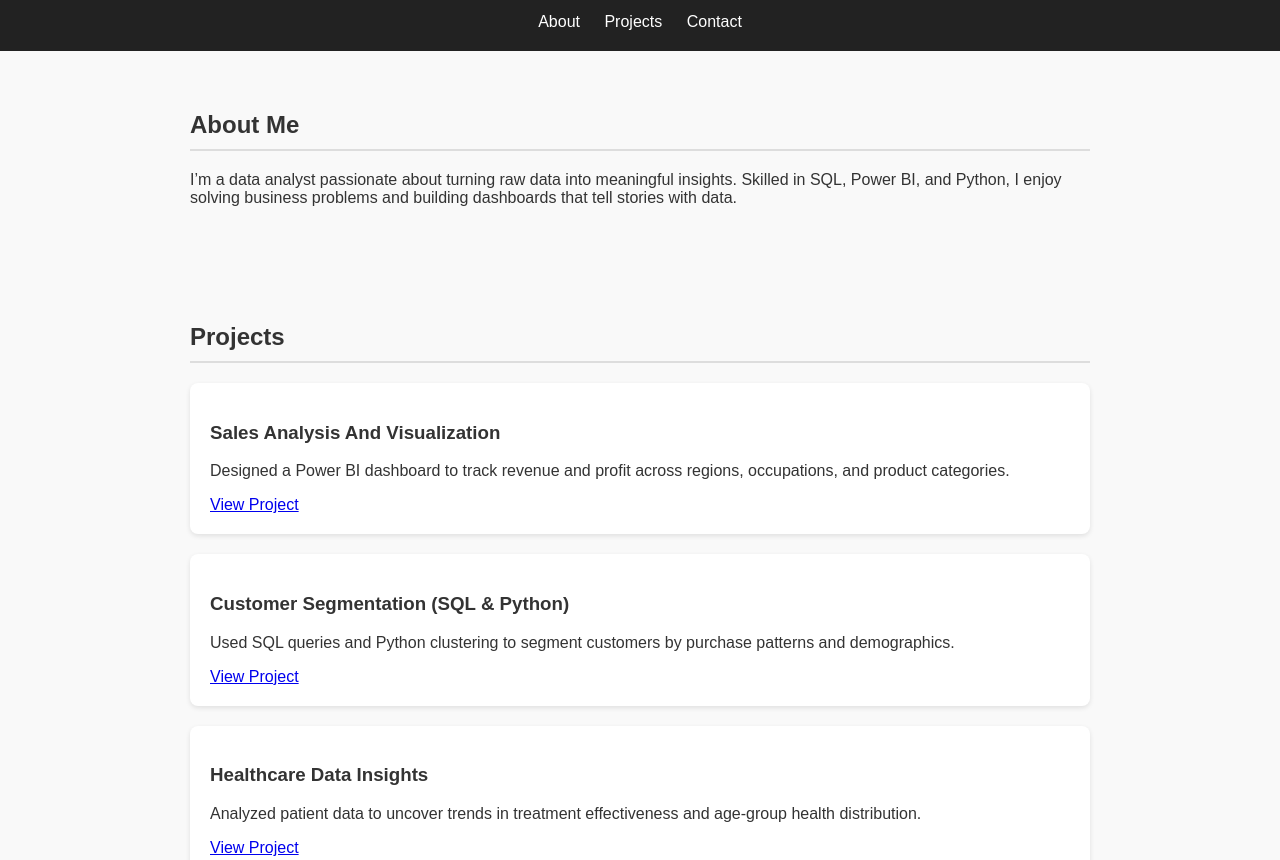
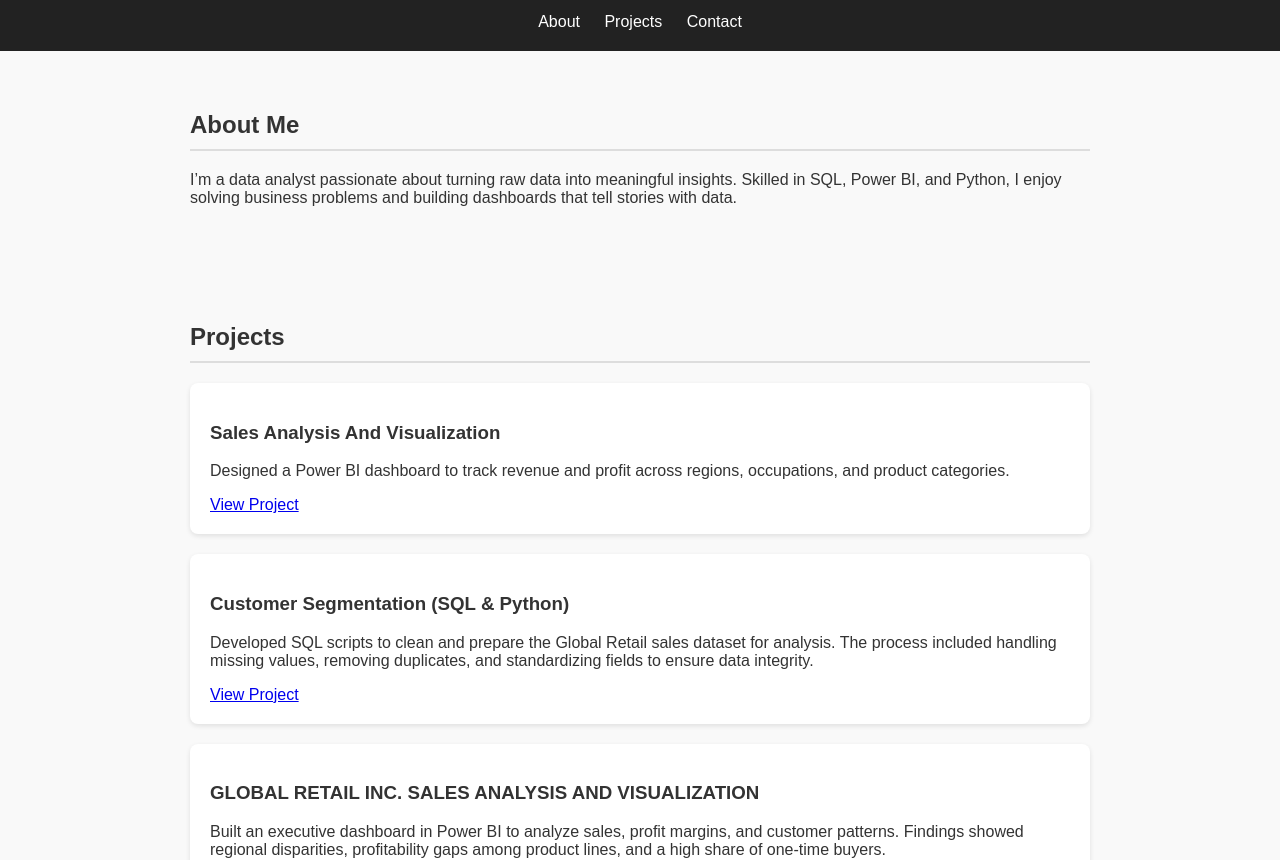
Before and after one commit to Ibukun01-max/ibukun01-max.github.io, a plain HTML site: page index.html in a window 1280 px wide. Shown: the part 95-955 px from the top of the page. Drawn offline with Linux system fonts and the light colour scheme.

Commit message:
index.html

```diff
--- a/index.html
+++ b/index.html
@@ -87,14 +87,14 @@
 
     <div class="project">
       <h3>Customer Segmentation (SQL & Python)</h3>
-      <p>Used SQL queries and Python clustering to segment customers by purchase patterns and demographics.</p>
+      <p>Developed SQL scripts to clean and prepare the Global Retail sales dataset for analysis. The process included handling missing values, removing duplicates, and standardizing fields to ensure data integrity.</p>
       <a href="https://github.com/ibukun01-max/Customer-Segmentation" target="_blank">View Project</a>
     </div>
 
     <div class="project">
-      <h3>Healthcare Data Insights</h3>
-      <p>Analyzed patient data to uncover trends in treatment effectiveness and age-group health distribution.</p>
-      <a href="https://github.com/ibukun01-max/Healthcare-Analysis" target="_blank">View Project</a>
+      <h3>GLOBAL RETAIL INC. SALES ANALYSIS AND VISUALIZATION</h3>
+      <p>Built an executive dashboard in Power BI to analyze sales, profit margins, and customer patterns. Findings showed regional disparities, profitability gaps among product lines, and a high share of one-time buyers.</p>
+      <a href="https://github.com/Ibukun01-max/GLOBAL-RETAIL-INC.-SALES-ANALYSIS-AND-VISUALIZATION" target="_blank">View Project</a>
     </div>
 
   </section>
```
